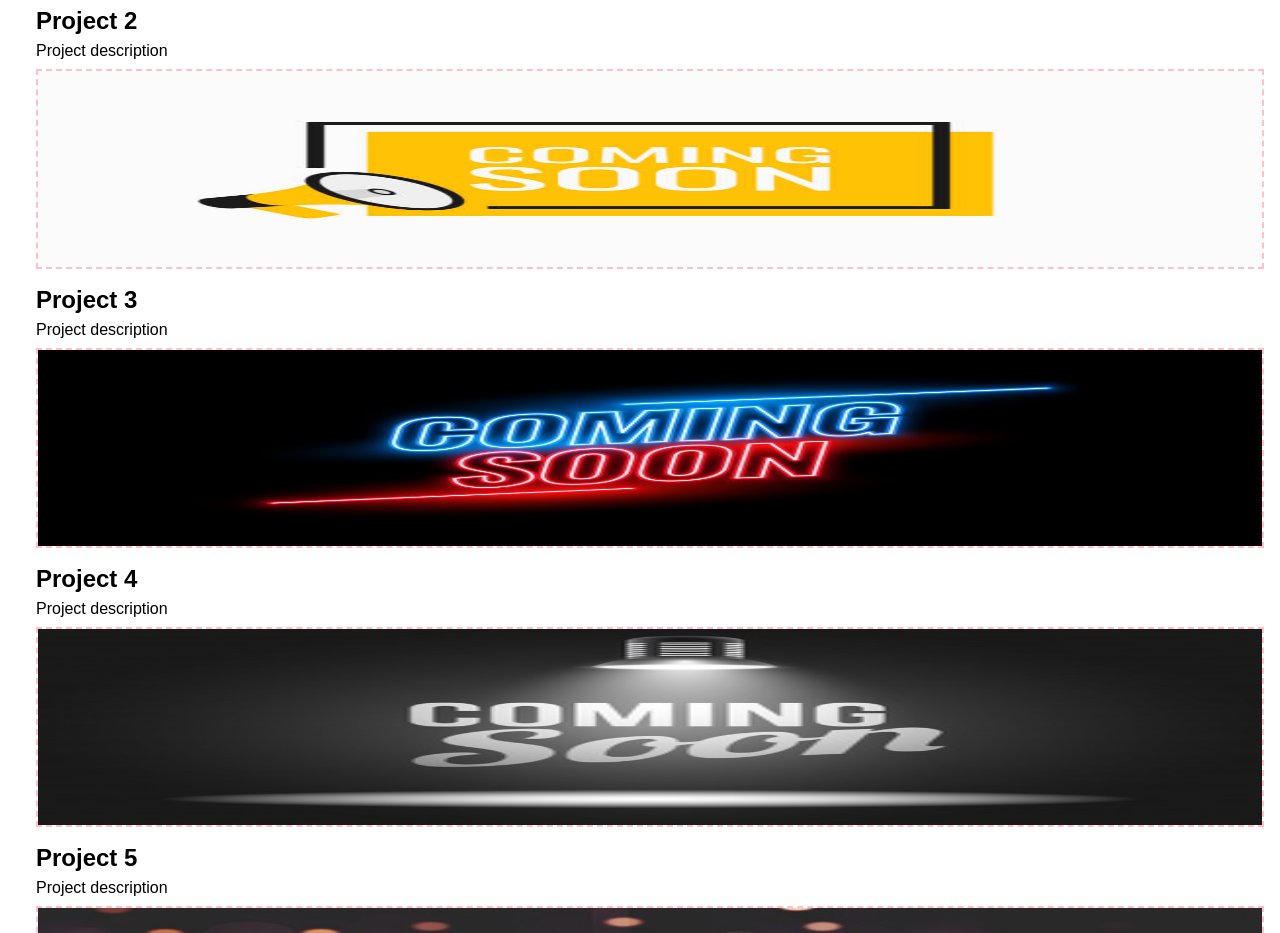
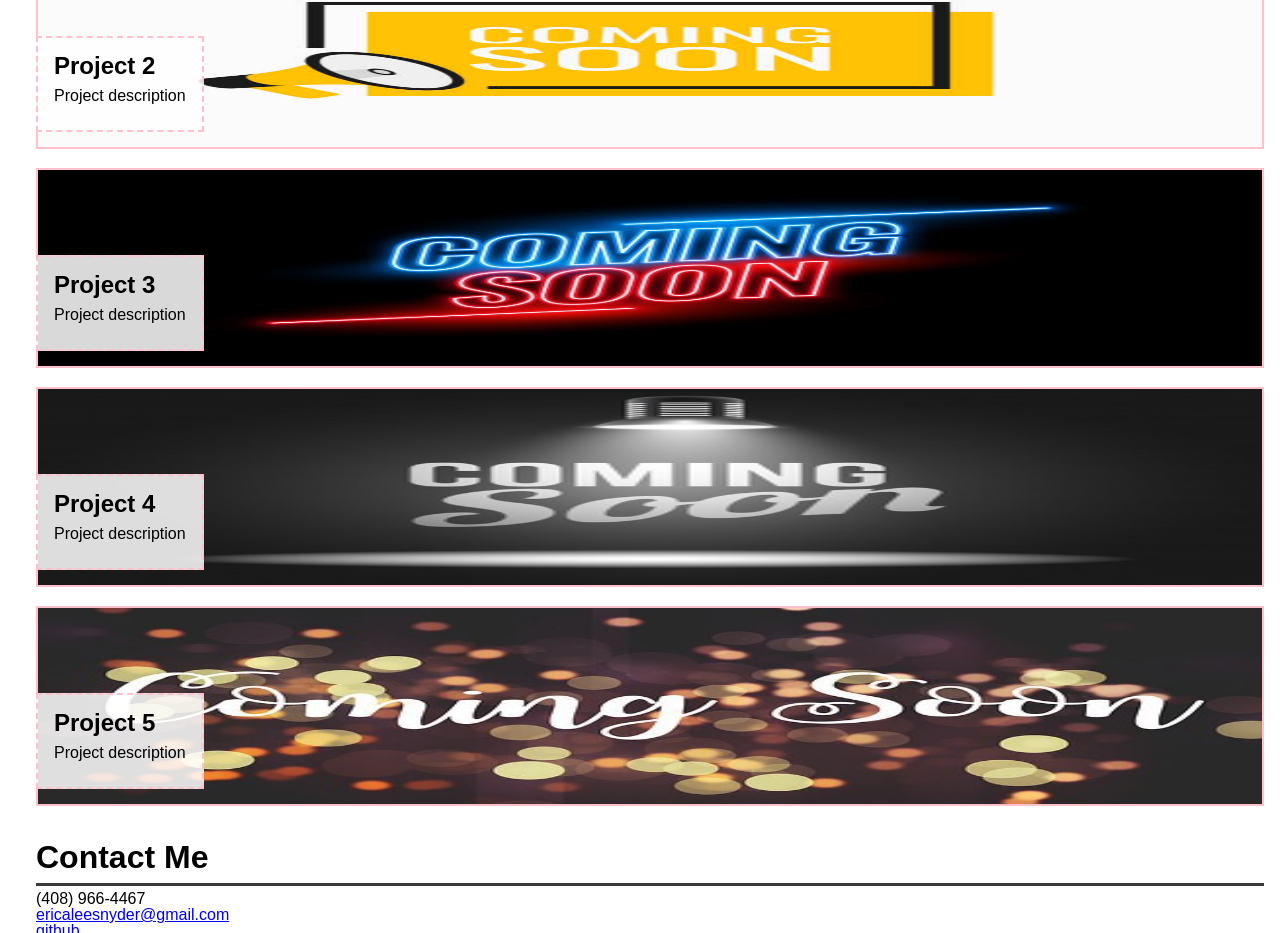
Before and after one commit to ericaleesnyder/professional-portfolio, a plain HTML site: page index.html in a window 1280 px wide. Shown: the part 754-1687 px from the top of the page. Drawn offline with Linux system fonts and the light colour scheme.

Commit message:
add card sections and card header styling

```diff
--- a/assets/css/style.css
+++ b/assets/css/style.css
@@ -17,8 +17,9 @@ body {
 }
 
 main {
-    margin-left: 20px
+    margin-left: 20px;
 }
+
 .hero-image {
     height: 200px;
     width: 100%;
@@ -66,12 +67,14 @@ p {
     transition: all 0.3s ease-in-out;
     padding: .25rem .5rem;
 }
+
 nav a {
     font-variant: small-caps;
     line-height: 30px;
     text-decoration: none;
     color: white;
 }
+
 .nav-link:hover {
     box-shadow: inset 0px 0px 8px white, 0 0 10px white;
     border-radius: 8px;
@@ -79,6 +82,22 @@ nav a {
 
 a img {
     width: 100%;
-    border: dashed 2px pink;
+    border: solid 2px pink;
     max-height: 200px;
 }
+
+#my-work {
+    display: flex;
+    flex-direction: column;
+}
+
+.card {
+    position: relative;
+}
+
+.card section{
+    position: absolute;
+    bottom: 20px;
+    border: 2px dashed pink;
+    background-color: rgba(255, 255, 255, 0.85);
+}
--- a/index.html
+++ b/index.html
@@ -50,41 +50,51 @@ TODO: Adapt the viewport based on screen size
 
         <section id="my-work">
             <h2>My Work</h2>
-            <div class="project-1">
+            <div class="card">
+                <section>
                     <h3>Horiseon Marketing Company</h3>
                     <p>HTML/CSS Refactoring</p>
+                </section>
                 <a href="https://ericaleesnyder.github.io/horiseon_marketing_company/" target="_blank" rel="noopener noreferrer">
                     <img src="assets/images/coming-soon.jpg" alt="coming soon">
                 </a>
             </div>
             <br>
-            <div class="project-1">
+            <div class="card">
+                <section>
                     <h3>Project 2</h3>
                     <p>Project description</p>
+                </section>
                 <a href="#">
                     <img src="assets/images/coming-soon-2.jpg" alt="coming soon">
                 </a>
             </div>
             <br>
-            <div class="project-1">
+            <div class="card">
+                <section>
                     <h3>Project 3</h3>
                     <p>Project description</p>
+                </section>
                 <a href="#">
                     <img src="assets/images/coming-soon-3.jpg" alt="coming soon">
                 </a>
             </div>
             <br>
-            <div class="project-1">
+            <div class="card">
+                <section>
                     <h3>Project 4</h3>
                     <p>Project description</p>
+                </section>
                 <a href="#">
                     <img src="assets/images/coming-soon-4.jpg" alt="coming soon">
                 </a>
             </div>
             <br>
-            <div class="project-1">
+            <div class="card">
+                <section>
                     <h3>Project 5</h3>
                     <p>Project description</p>
+                </section>
                 <a href="#">
                     <img src="assets/images/coming-soon-5.jpg" alt="coming soon">
                 </a>
```
Lines whose indentation alone changed are shown as unchanged.
